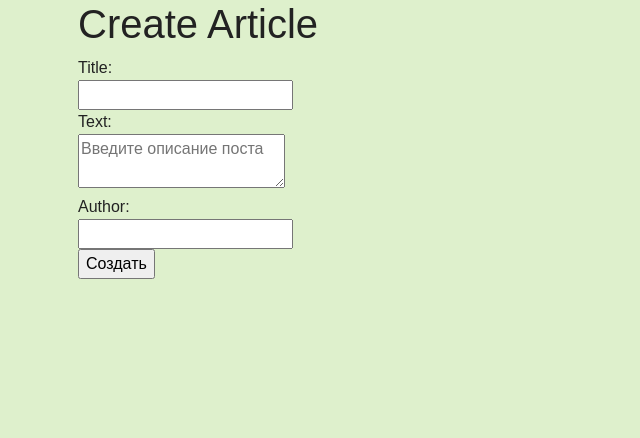
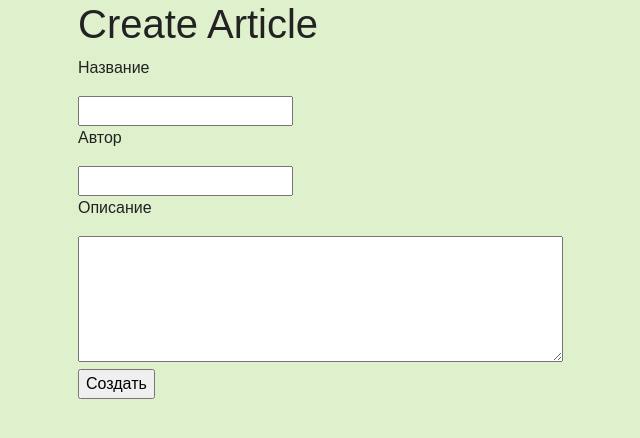
Before and after one commit to md5orsha256/articles_project, a Django app: page /articles/add/ in a window 1280 px wide. Shown: the part 56-494 px from the top of the page, without its empty margins (4-644 px from the left). Run offline with Django 4.2, Linux system fonts and the light colour scheme.

Commit message:
реализовано создание статьи с использованием ArticleForm

```diff
--- a/source/webapp/forms.py
+++ b/source/webapp/forms.py
@@ -1,7 +1,9 @@
 from django import forms
+from django.forms import widgets
 
 
 class ArticleForm(forms.Form):
     title = forms.CharField(max_length=200, required=True, label="Название")
     author = forms.CharField(max_length=200, required=True, label="Автор")
-    content = forms.CharField(max_length=2000, required=True, label="Автор")
+    content = forms.CharField(max_length=2000, required=True, label="Описание",
+                              widget=widgets.Textarea(attrs={"rows": 5, "cols":50}))
--- a/source/webapp/templates/partial/form.html
+++ b/source/webapp/templates/partial/form.html
@@ -1,26 +1,29 @@
 {% csrf_token %}
-<label>Title:</label><br/>
-{% if errors.title %}
-    <input class="border border-danger border-3" type="text" name="title" value="{{ article.title }}"/>
-    <p class="text-danger">{{ errors.title }}</p>
-{% else  %}
-    <input type="text" name="title" value="{{ article.title }}"/>
-{% endif %}
-<br/>
-<label>Text:</label><br/>
-{% if errors.content %}
-    <textarea class="border border-danger border-3" name="content" placeholder="Введите описание поста">{{ article.content }}</textarea><br/>
-    <p class="text-danger">{{ errors.content }}</p>
-{% else  %}
-    <textarea name="content" placeholder="Введите описание поста">{{ article.content }}</textarea>
-{% endif %}
-<br/>
-<label>Author:</label><br/>
-{% if errors.author %}
-    <input class="border border-danger border-3" type="text" name="author" value="{{ article.author }}"/>
-    <p class="text-danger">{{ errors.author }}</p>
-{% else  %}
-    <input type="text" name="author" value="{{ article.author }}"/>
-{% endif %}
-<br/>
+
+{% for field in form %}
+    <p><label for="{{ field.id_for_label }}">{{ field.label }}</label></p>
+    {% for error in field.errors %}
+        <p class="text-danger">{{ error }}</p>
+    {% endfor %}
+    {{ field }}
+{% endfor %}
+
+
+
+{#<p><label for="{{ form.title.id_for_label }}">{{ form.title.label }}</label></p>#}
+{#{% for error in form.title.errors %}#}
+{#    <p class="text-danger">{{ error }}</p>#}
+{#{% endfor %}#}
+{#{{ form.title }}#}
+{#<p><label for="{{ form.author.id_for_label }}">{{ form.author.label }}</label></p>#}
+{#{% for error in form.author.errors %}#}
+{#    <p class="text-danger">{{ error }}</p>#}
+{#{% endfor %}#}
+{#{{ form.author }}#}
+{#<p><label for="{{ form.content.id_for_label }}">{{ form.content.label }}</label></p>#}
+{#{% for error in form.content.errors %}#}
+{#    <p class="text-danger">{{ error }}</p>#}
+{#{% endfor %}#}
+{#{{ form.content }}#}
+<br>
 <input type="submit" value={{ button_text }} />
--- a/source/webapp/views.py
+++ b/source/webapp/views.py
@@ -2,6 +2,7 @@ from django.shortcuts import render, redirect, get_object_or_404
 from django.http import HttpResponseRedirect, HttpResponseNotFound, Http404
 from django.urls import reverse
 
+from webapp.forms import ArticleForm
 from webapp.models import Article
 from webapp.utils import article_validate
 
@@ -13,24 +14,21 @@ def index_view(request):
 
 def create_article_view(request):
     if request.method == 'GET':
-        return render(request, 'article_create.html')
+        form = ArticleForm()
+        return render(request, 'article_create.html', {"form": form})
     else:
-        title = request.POST.get('title')
-        content = request.POST.get('content')
-        author = request.POST.get('author')
-        new_article = Article(title=title, content=content, author=author)
-        errors = article_validate(title, content, author)
-        if errors:
-            return render(request, 'article_create.html', {"errors": errors, "article": new_article} )
-        new_article.save()
-        return redirect("article_view", pk=new_article.pk)
+        form = ArticleForm(data=request.POST)
+        if form.is_valid():
+            title = form.cleaned_data.get('title')
+            content = form.cleaned_data.get('content')
+            author = form.cleaned_data.get('author')
+            new_article = Article.objects.create(title=title, content=content, author=author)
+            return redirect("article_view", pk=new_article.pk)
+        return render(request, 'article_create.html', {"form": form})
+
 
 
 def article_view(request, pk):
-    # try:
-    #     article = Article.objects.get(pk=pk)
-    # except Article.DoesNotExist:
-    #     raise Http404
     article = get_object_or_404(Article, pk=pk)
     context = {"article": article}
     return render(request, 'article_view.html', context)
```
